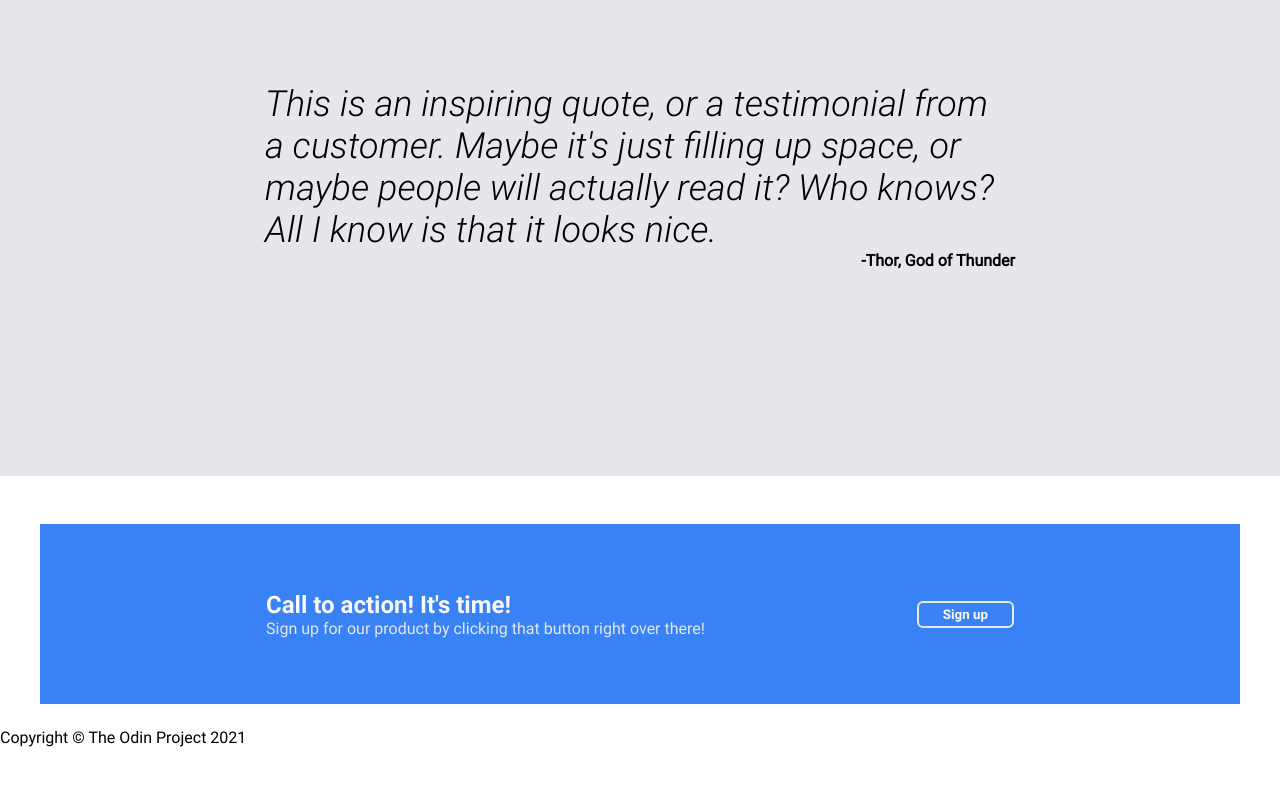
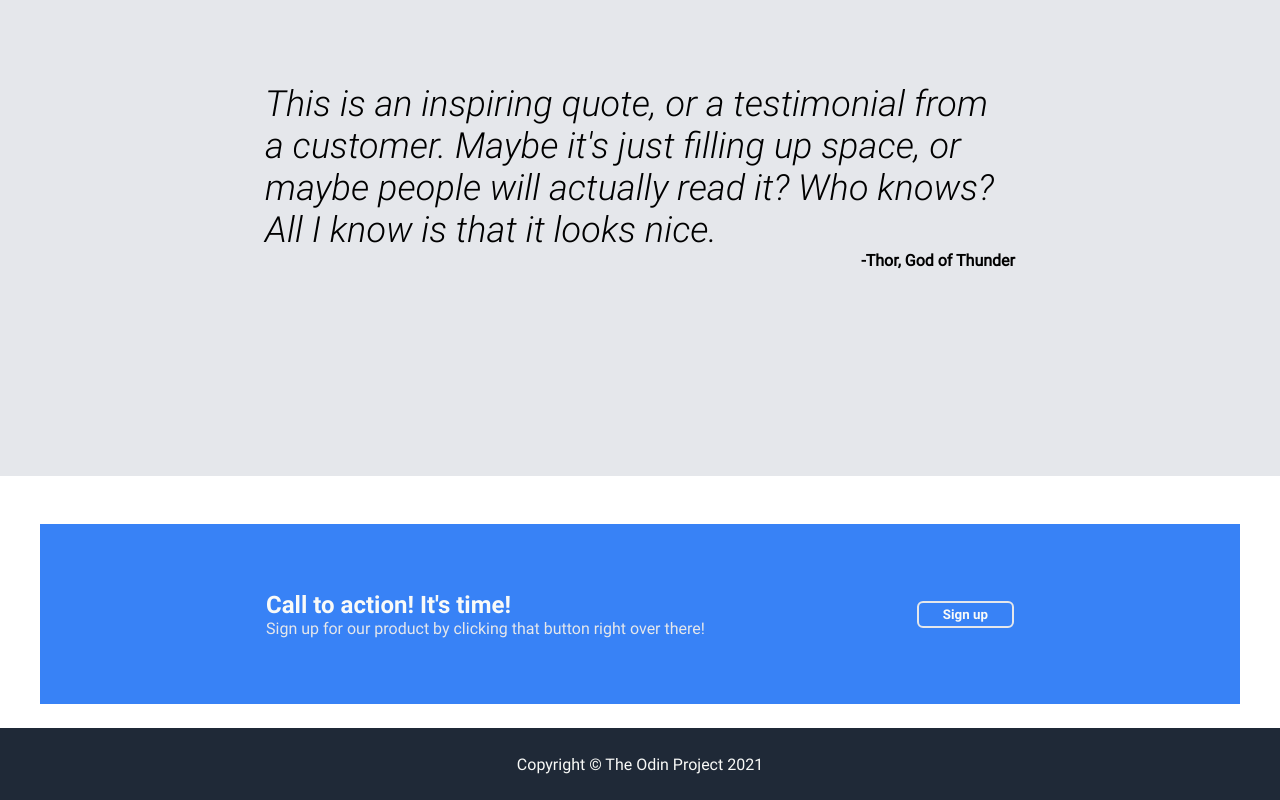
Before and after one commit to ChrisCode23/landing-page, a plain HTML site: page index.html in a window 1280 px wide. Shown: the part 899-1699 px from the top of the page. Before the commit the page ends 1646 px from the top, so only its background shows below. Drawn offline with Linux system fonts and the light colour scheme.

Commit message:
Edit footer
Footer edited and now is centered and has the
same background color as the header

```diff
--- a/style.css
+++ b/style.css
@@ -22,6 +22,8 @@
 body {
     min-height: 100vh;
     font-family: Roboto, Arial, Helvetica, sans-serif;
+    display: flex;
+    flex-direction: column;
 }
 
 .header {
@@ -104,6 +106,7 @@ a {
     justify-content: space-between;
     align-items: center;
     gap: 48px;
+    flex: 1;
 }
 
 .container {
@@ -188,3 +191,13 @@ a {
     color: #f9faf8;
     font-family: Roboto-Bold;
 }
+
+.footer {
+    background-color: #1f2937;
+    display: flex;
+    padding: 12px;
+    justify-content: center;
+    align-items: center;
+    color: #f9faf8;
+    height: 72px;
+}
```
